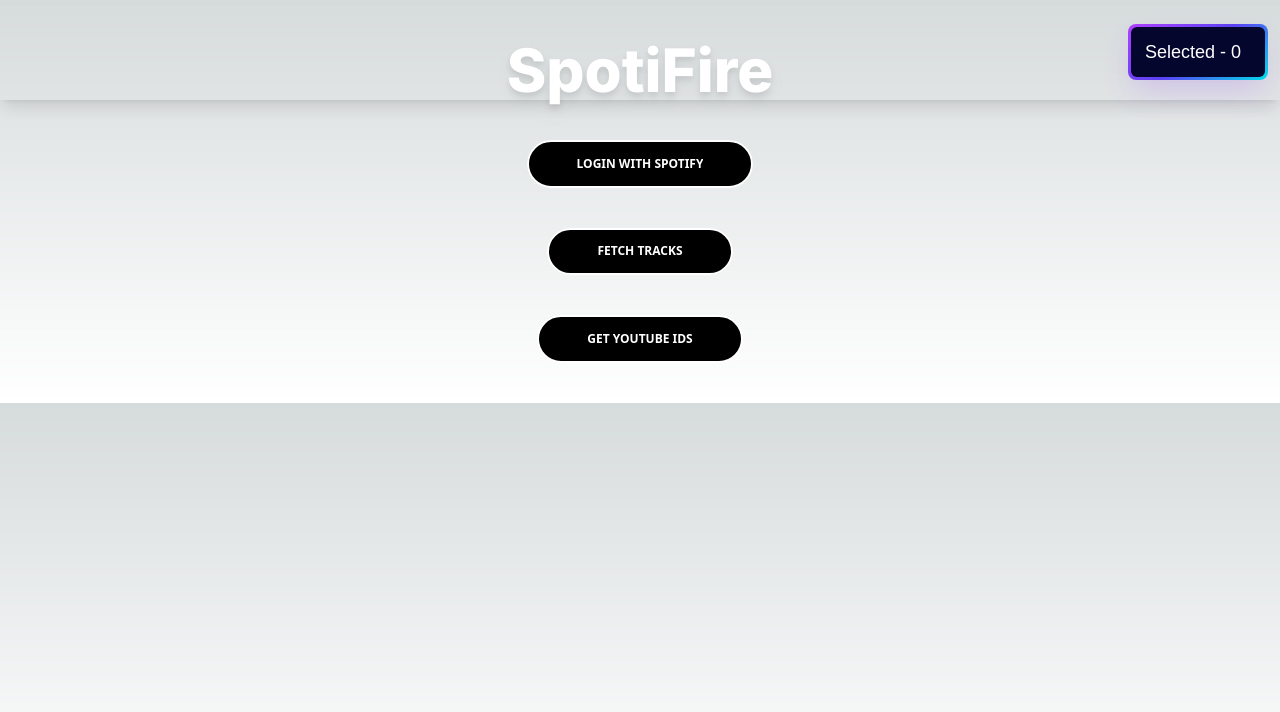
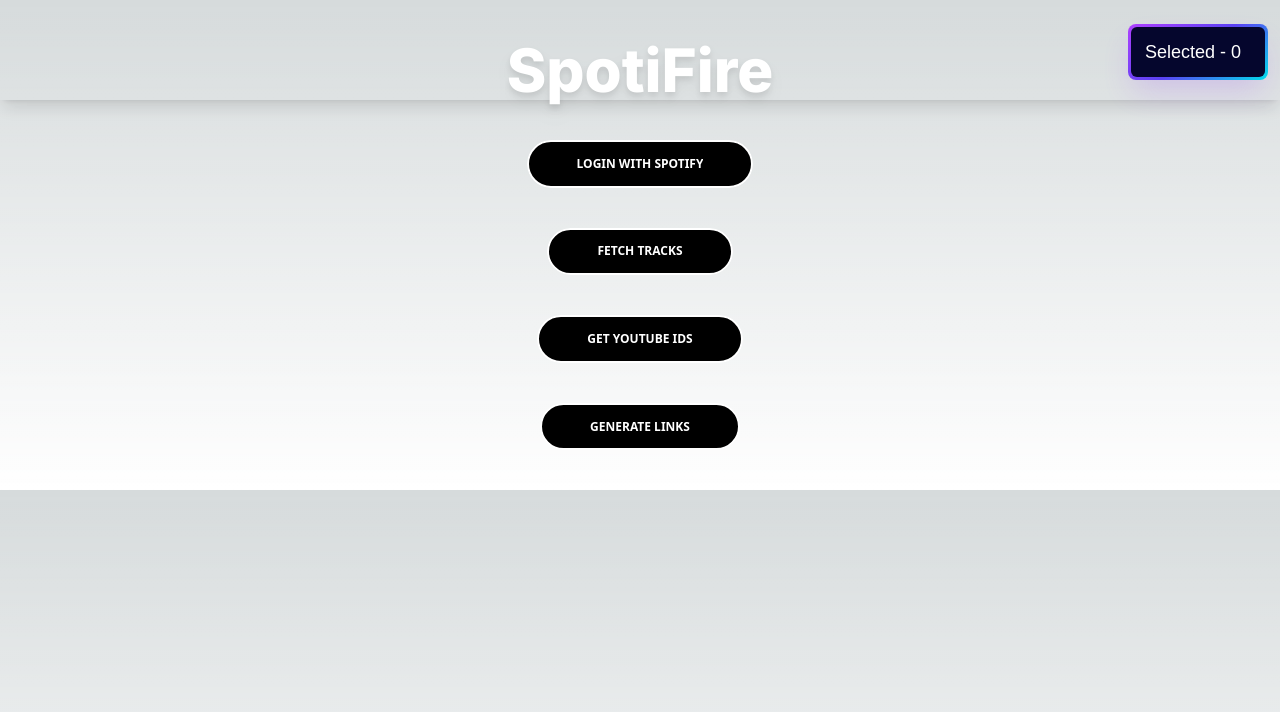
Before and after one commit to PsychoGas/spotifire, a Next.js app: page / in a window 1280 px wide. Shown: the top 712 px of the page. Built offline with nearby package versions, Linux system fonts and the light colour scheme.

Commit message:
make a function to generate youtube links from the IDs

```diff
--- a/src/app/page.js
+++ b/src/app/page.js
@@ -16,6 +16,7 @@
   const [selectedPlaylists, setSelectedPlaylists] = useState([]);
   let tracks = [];
   let idArray = [];
+  let youtubeLinks = [];
 
   const togglePlaylistSelection = (playlistId) => {
     setSelectedPlaylists((prevSelectedPlaylists) => {
@@ -39,11 +40,17 @@
     console.log(idArray);
   };
 
-  const createYoutubeLinks = (videoIds) => {
-  return videoIds.map((id) => `https://www.youtube.com/watch?v=${id}`);
+  const generateYoutubeLinks = () => {
+    if (idArray.length === 0) {
+      alert("Please fetch Youtube IDs first");
+      return;
+    } else {
+      youtubeLinks = idArray.map(
+        (id) => `https://www.youtube.com/watch?v=${id}`
+      );
+      console.log(youtubeLinks);
+    }
   };
-
-
 
   return (
     <>
@@ -87,13 +94,21 @@
           </span>
         </button>
       </div>
-      <div className="flex justify-center pt-10 pb-10">
+      <div className="flex justify-center pt-10">
         <button className="btn-18" onClick={handleFetchYoutubeIds}>
           <span className="text-container">
             <span className="text">Get Youtube IDs</span>
           </span>
         </button>
       </div>
+      <div className="flex justify-center pt-10 pb-10">
+        <button className="btn-18" onClick={generateYoutubeLinks}>
+          <span className="text-container">
+            <span className="text">Generate Links</span>
+            {console.log()}
+          </span>
+        </button>
+      </div>
     </>
   );
 }
```
